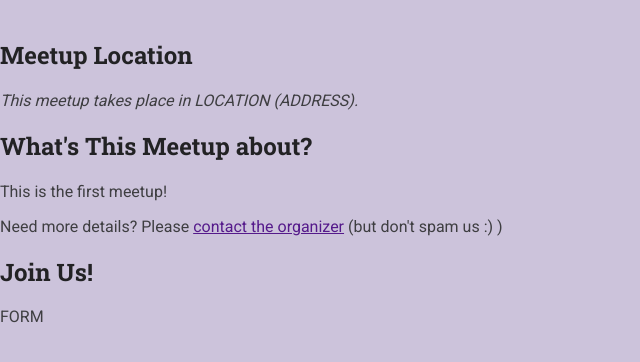
After one commit to salegrettm/django_course_site, a Django app: page /meetup/1 in a window 1280 px wide. The commit adds this page. Shown: the top 362 px of the page, without its empty margins (0-640 px from the left). Run offline with Django 4.2, Linux system fonts and the light colour scheme.

Commit message:
New view/URL: meetup-details 📄

```diff
--- a/django_course_site/urls.py
+++ b/django_course_site/urls.py
@@ -1,18 +1,3 @@
-"""django_course_site URL Configuration
-
-The `urlpatterns` list routes URLs to views. For more information please see:
-    https://docs.djangoproject.com/en/4.1/topics/http/urls/
-Examples:
-Function views
-    1. Add an import:  from my_app import views
-    2. Add a URL to urlpatterns:  path('', views.home, name='home')
-Class-based views
-    1. Add an import:  from other_app.views import Home
-    2. Add a URL to urlpatterns:  path('', Home.as_view(), name='home')
-Including another URLconf
-    1. Import the include() function: from django.urls import include, path
-    2. Add a URL to urlpatterns:  path('blog/', include('blog.urls'))
-"""
 from django.contrib import admin
 from django.urls import path, include
 
--- /dev/null
+++ b/meetups/templates/meetups/meetup-details.html
@@ -0,0 +1,35 @@
+{% load static %}
+<!DOCTYPE html>
+<html lang="en">
+
+<head>
+  <meta charset="UTF-8">
+  <meta http-equiv="X-UA-Compatible" content="IE=edge">
+  <meta name="viewport" content="width=device-width, initial-scale=1.0">
+  <title>{{ meetup_title }}</title>
+  <link rel="stylesheet" href="{% static 'meetups/styles/base.css' %}">
+  <link rel="stylesheet" href="{% static 'meetups/styles/meetup-details.css' %}">
+</head>
+
+<body>
+  <article>
+    <img src="" alt="">
+    <section id="location">
+      <h2>Meetup Location</h2>
+      <address>This meetup takes place in <span>LOCATION</span> (ADDRESS).</address>
+    </section>
+    <section id="details">
+      <h2>What's This Meetup about?</h2>
+      <p>{{ meetup_description }}</p>
+      <footer>
+        <p>Need more details? Please <a href="">contact the organizer</a> (but don't spam us :) )</p>
+      </footer>
+    </section>
+    <section id="registration">
+      <h2>Join Us!</h2>
+      FORM
+    </section>
+  </article>
+</body>
+
+</html>
--- a/meetups/urls.py
+++ b/meetups/urls.py
@@ -2,5 +2,6 @@ from django.urls import path
 from . import views
 
 urlpatterns = [
-    path('meetups/', views.index) #our-domain.com/meetups
+    path('meetups/', views.index),  # our-domain.com/meetups
+    path('meetup/<slug:meetup_slug>', views.meetup_details) # our-domain.com/meetups/<meetup_slug>
 ]
--- a/meetups/views.py
+++ b/meetups/views.py
@@ -3,10 +3,29 @@ from django.shortcuts import render
 
 def index(request):
     meetups = [
-        {'title': 'A First Meetup'},
-        {'title': 'A Second Meetup'},
+        {
+            'title': 'A First Meetup',
+            'location': 'New York',
+            'slug': 'a-first-meetup'
+        },
+        {
+            'title': 'A Second Meetup',
+            'location': 'Paris', 'slug':
+            'a-second-meetup'
+        },
     ]
     return render(request, 'meetups/index.html', {
         'show_meetups': True,
         'meetups': meetups
     })
+
+
+def meetup_details(request, meetup_slug):
+    selected_meetup = {
+        'title': 'A Frist Meetup',
+        'description': 'This is the first meetup!'
+    }
+    return render(request, 'meetups/meetup-details.html', {
+        'meetup_title': selected_meetup['title'],
+        'meetup_description': selected_meetup['description']
+    })
```
Also changed, not shown: meetups/templates/meetups/index.html (+40 -13 lines).
